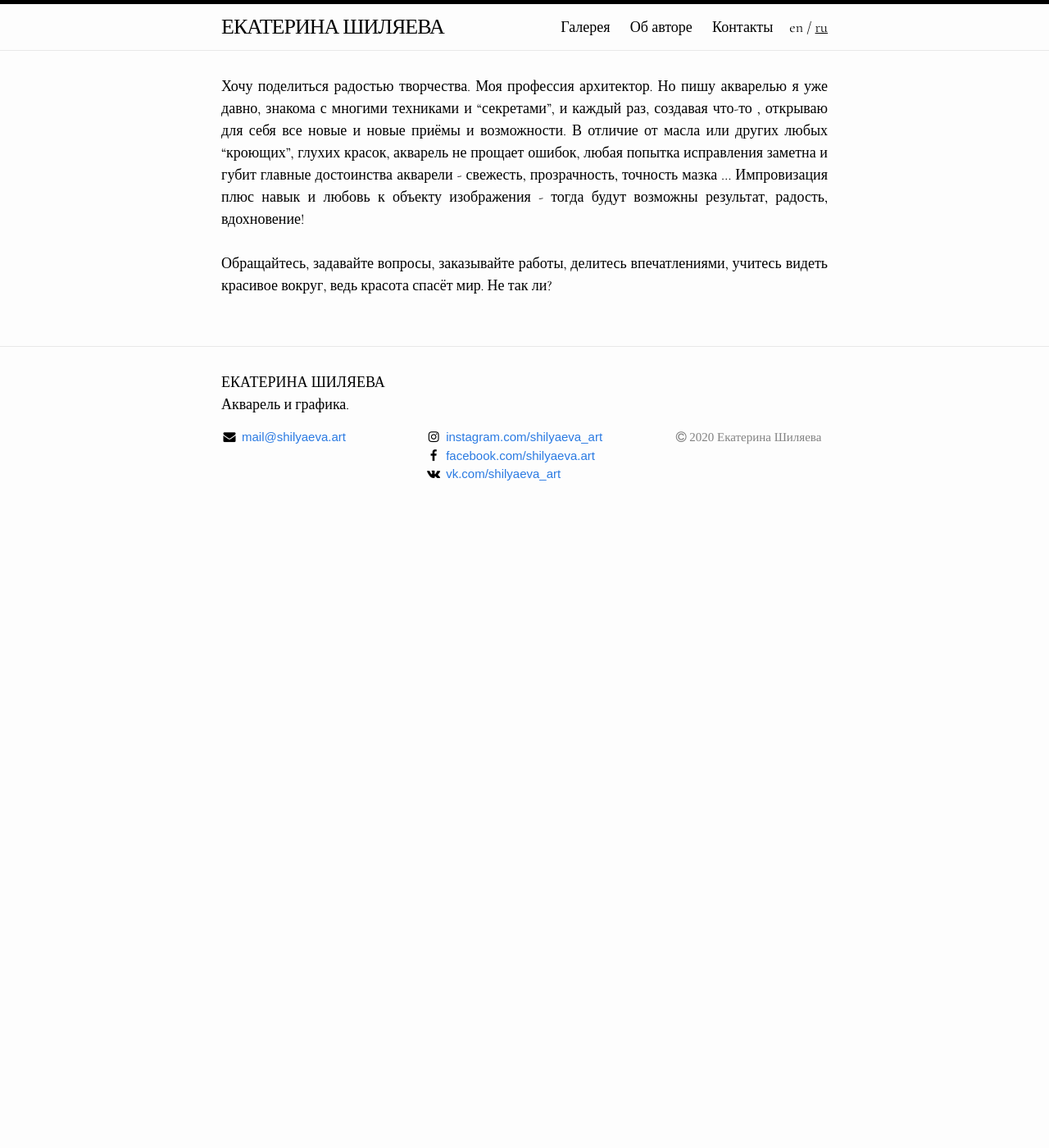
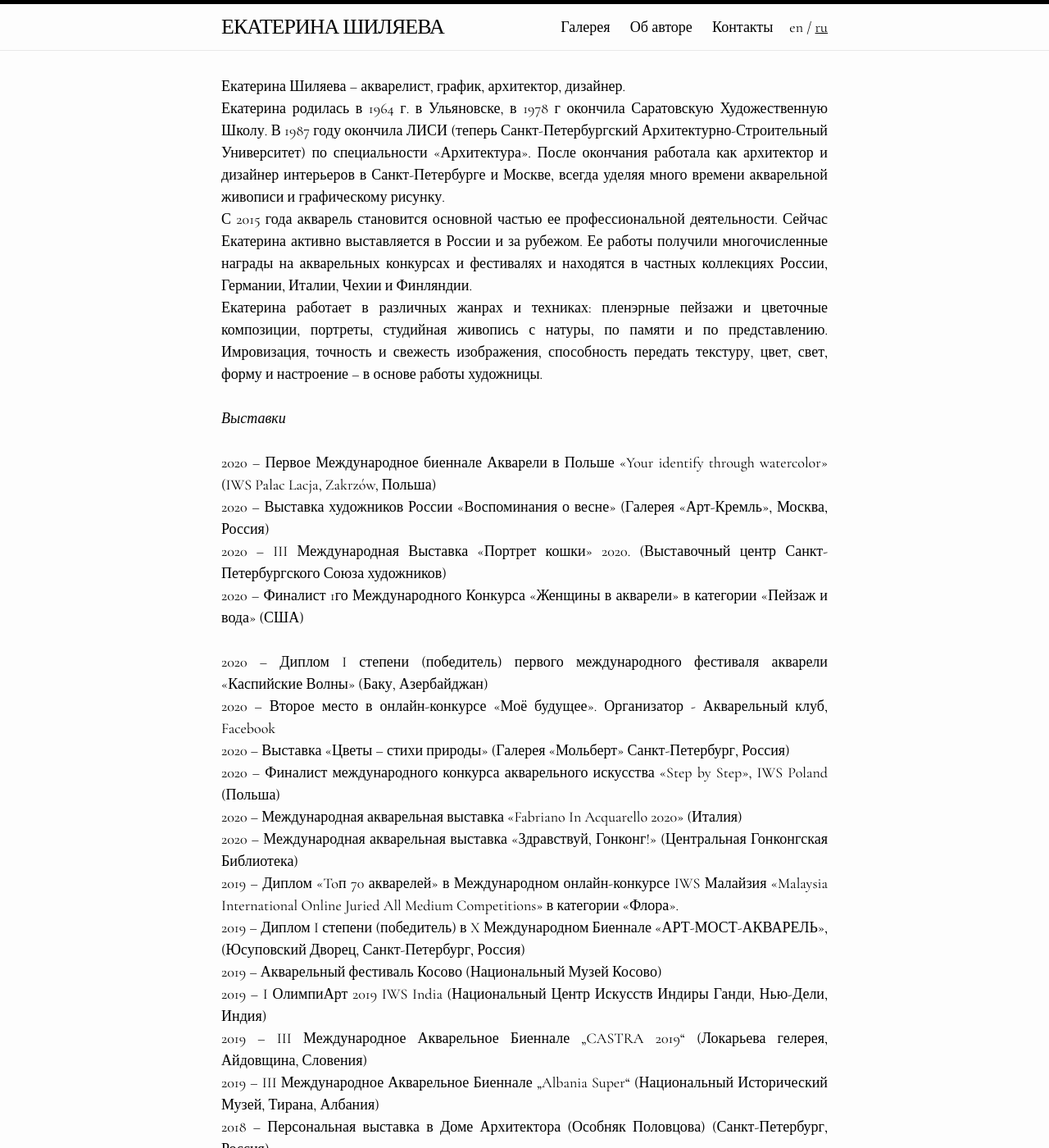
Before and after one commit to shilyaeva/shilyaeva.github.io, a Jekyll site: the page built from _pages/ru/person.md, in a window 1280 px wide and 1400 px high. Shown: the whole window at 82% size. Built offline with Jekyll 4.4.1, drawn with Linux system fonts in a browser that asks for light colours; some of the changed text lies outside the part shown.

Commit message:
Update person.md [en]

```diff
--- a/_pages/ru/person.md
+++ b/_pages/ru/person.md
@@ -8,8 +8,48 @@ order: 2
 description: Биография Екатерины Шиляевой. Обращение автора.
 ---
 
-Хочу поделиться радостью творчества. Моя профессия архитектор. Но пишу акварелью я уже давно, знакома с многими техниками и "секретами", и каждый раз, создавая что-то , открываю для себя все новые и новые приёмы и возможности. В отличие от масла или других любых "кроющих", глухих красок, акварель не прощает ошибок, любая попытка исправления заметна и губит главные достоинства акварели - свежесть, прозрачность, точность мазка ...
-Импровизация плюс навык и любовь к объекту изображения -
-тогда будут возможны результат, радость, вдохновение!
-<br/><br/>
-Обращайтесь, задавайте вопросы, заказывайте работы, делитесь впечатлениями, учитесь видеть красивое вокруг, ведь красота спасёт мир. Не так ли?
+Екатерина Шиляева – акварелист, график, архитектор, дизайнер.
+<br/>
+Екатерина родилась в 1964 г. в Ульяновске, в 1978 г окончила Саратовскую Художественную Школу. В 1987 году окончила ЛИСИ (теперь Санкт-Петербургский Архитектурно-Строительный Университет) по специальности «Архитектура».  После окончания работала как архитектор и дизайнер интерьеров в Санкт-Петербурге и Москве, всегда уделяя много времени акварельной живописи и графическому рисунку.
+<br/>
+С 2015 года акварель становится основной частью ее профессиональной деятельности. Сейчас Екатерина активно выставляется в России и за рубежом. Ее работы получили многочисленные награды на акварельных конкурсах и фестивалях и находятся в частных коллекциях России, Германии, Италии, Чехии и Финляндии.
+<br/>
+Екатерина работает в различных жанрах и техниках: пленэрные пейзажи и цветочные композиции, портреты, студийная живопись с натуры, по памяти и по представлению. Имровизация, точность и свежесть изображения, способность передать текстуру, цвет, свет, форму и настроение – в основе работы художницы.
+<br/>
+<br/>
+_Выставки_
+<br/>
+<br/>
+2020 – Первое Международное биеннале Акварели в Польше «Your identify through watercolor» (IWS Palac Lacja, Zakrzów, Польша)
+<br/>
+2020 – Выставка художников России «Воспоминания о весне» (Галерея «Арт-Кремль», Москва, Россия)
+<br/>
+2020 – III Международная Выставка «Портрет кошки» 2020. (Выставочный центр Санкт-Петербургского Союза художников)
+<br/>
+2020 – Финалист 1го Международного Конкурса «Женщины в акварели» в категории «Пейзаж и вода» (США)
+<br/>
+2020 – Диплом I степени (победитель) первого международного фестиваля акварели «Каспийские Волны» (Баку, Азербайджан)
+<br/>
+2020 – Второе место в онлайн-конкурсе «Моё будущее». Организатор - Акварельный клуб, Facebook
+<br/>
+2020 – Выставка «Цветы – стихи природы» (Галерея «Мольберт» Санкт-Петербург, Россия)
+<br/>
+2020 – Финалист международного конкурса акварельного искусства «Step by Step»,  IWS Poland (Польша)
+<br/>
+2020 – Международная акварельная выставка «Fabriano In Acquarello 2020» (Италия)
+<br/>
+2020 – Международная акварельная выставка «Здравствуй, Гонконг!» (Центральная Гонконгская Библиотека)
+<br/>
+2019 – Диплом «Toп 70 акварелей» в Международном онлайн-конкурсе IWS Малайзия «Malaysia International Online Juried All Medium Competitions» в категории «Флора».
+<br/>
+2019 – Диплом I степени (победитель) в X Международном Биеннале «АРТ-МОСТ-АКВАРЕЛЬ», (Юсуповский Дворец, Санкт-Петербург, Россия)
+<br/>
+2019 – Акварельный фестиваль Косово (Национальный Музей Косово)
+<br/>
+2019 – I ОлимпиАрт 2019 IWS India (Национальный Центр Искусств Индиры Ганди, Нью-Дели, Индия)
+<br/>
+2019 – III Международное Акварельное Биеннале „CASTRA 2019“ (Локарьева гелерея, Айдовщина, Словения)
+<br/>
+2019 – III Международное Акварельное Биеннале „Albania Super“ (Национальный Исторический Музей, Тирана, Албания)
+<br/>
+2018 – Персональная выставка в Доме Архитектора (Особняк Половцова) (Санкт-Петербург, Россия)
```
